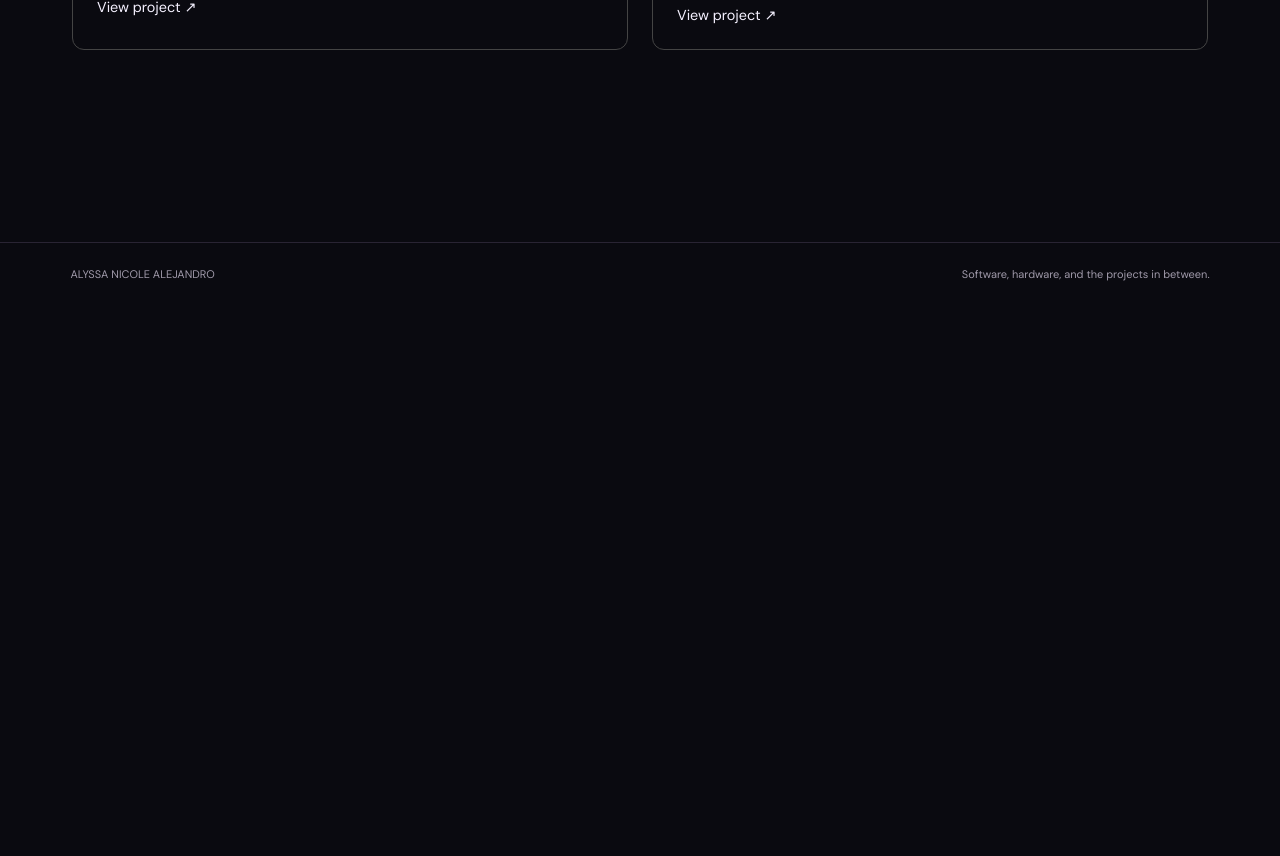
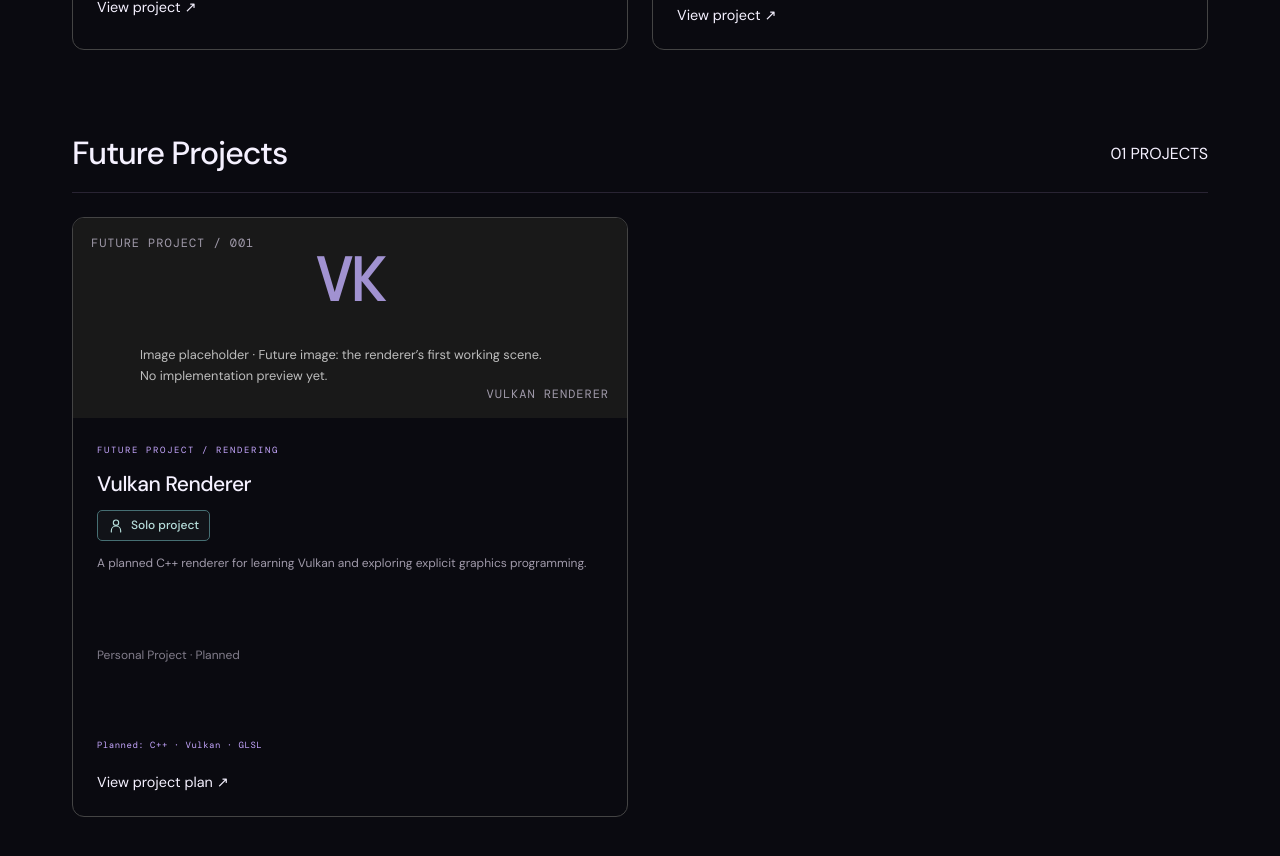
Before and after one commit to alyssa-alejandro/my-portfolio, a React (Vite) app: page /work in a window 1280 px wide. Shown: the part 5380-6236 px from the top of the page. Before the commit the page ends 5685 px from the top, so only its background shows below. Built offline with nearby package versions, Linux system fonts and the light colour scheme.

Commit message:
future projects

```diff
--- a/src/components/ProjectModal.tsx
+++ b/src/components/ProjectModal.tsx
@@ -60,11 +60,11 @@ export default function ProjectModal({ project, onClose }: ProjectModalProps) {
           <figcaption>{project.cover}</figcaption>
         </figure>
         <div className="project-modal-section"><h3>Project overview</h3><p>{project.overview}</p></div>
-        <div className="project-modal-section"><h3>My contributions</h3>
+        <div className="project-modal-section"><h3>{project.status === "Planned" ? "Planned scope" : "My contributions"}</h3>
           <ul>{project.contributions.map((item) => <li key={item}>{item}</li>)}</ul>
         </div>
         <div className="project-modal-section"><p className="eyebrow">TECHNICAL FOCUS</p><h3>{project.spotlight.title}</h3><p>{project.spotlight.approach}</p></div>
-        <div className="project-modal-section"><h3>What I learned</h3><p>{project.spotlight.takeaway}</p></div>
+        <div className="project-modal-section"><h3>{project.status === "Planned" ? "Learning goals" : "What I learned"}</h3><p>{project.spotlight.takeaway}</p></div>
         <div className="project-modal-section"><h3>Tools & technologies</h3><p>{project.technologies}</p></div>
         <div className="project-modal-section"><h3>Project media</h3>
           <div className="project-media-grid">{project.media.map((media, index) => (
--- /dev/null
+++ b/src/data/projects/VulkanRenderer_Future.js
@@ -0,0 +1,24 @@
+/** @type {import('./types').Project} */
+const project = {
+  id: 'vulkan-renderer', category: 'FUTURE PROJECT / RENDERING', title: 'Vulkan Renderer',
+  solo: true, status: 'Planned', role: 'Personal Project', team: 'Independent project',
+  description: 'A planned C++ renderer for learning Vulkan and exploring explicit graphics programming.',
+  technologies: 'Planned: C++ · Vulkan · GLSL',
+  cover: 'Future image: the renderer’s first working scene. No implementation preview yet.',
+  overview: 'I plan to build a renderer in C++ using Vulkan to deepen my understanding of how a graphics application manages rendering resources and submits work to the GPU. This entry records the project’s intended direction; implementation details and results will be added as development progresses.',
+  contributions: [
+    'Learn the Vulkan setup and rendering workflow through a small standalone renderer.',
+    'Start with a basic rendered scene and expand the project in manageable stages.',
+    'Document implementation decisions and progress as the renderer develops.',
+  ],
+  spotlight: {
+    title: 'Learning explicit graphics programming',
+    approach: 'The initial goal is to understand Vulkan’s rendering workflow and resource management by implementing a small working example. Further features will be scoped once that foundation is in place.',
+    takeaway: 'Build a practical understanding of Vulkan and strengthen my C++ graphics programming skills.',
+  },
+  media: [
+    { kind: 'Image', title: 'First rendered scene', brief: 'Add an actual screenshot once the renderer produces its first scene. Caption what works at that milestone.' },
+  ],
+};
+
+export default project;
--- a/src/data/projects/catalog.ts
+++ b/src/data/projects/catalog.ts
@@ -1,3 +1,4 @@
+import vulkanRenderer from './VulkanRenderer_Future.js';
 import type { Project } from './types.ts';
 import caffeineEngine from './CaffeineEngine_GAM200.js';
 import ekosafe from './EkoSafe_B101.js';
@@ -27,3 +28,9 @@ export const hardwareProjects: Project[] = [cprex, communityCabinet, foldingTabl
 
 
 export const entrepreneurshipProjects: Project[] = [quiknom, ekosafe];
+
+
+
+
+
+export const futureProjects: Project[] = [vulkanRenderer];
--- a/src/pages/Work.tsx
+++ b/src/pages/Work.tsx
@@ -4,7 +4,7 @@ import LeadershipBadge from '../components/LeadershipBadge';
 
 import { useState } from "react";
 import ProjectModal from "../components/ProjectModal";
-import { gameProjects, softwareProjects, hardwareProjects, entrepreneurshipProjects } from "../data/projects/catalog.ts";
+import { gameProjects, softwareProjects, hardwareProjects, entrepreneurshipProjects, futureProjects } from "../data/projects/catalog.ts";
 
 export default function Work() {
   const [selectedProject, setSelectedProject] = useState<Project | null>(null);
@@ -22,7 +22,7 @@ export default function Work() {
         </p>
       </header>
 
-      {[{ title: "Game Development", items: gameProjects }, { title: "Software Development", items: softwareProjects }, { title: "Hardware & IoT", items: hardwareProjects }, { title: "Entrepreneurship", items: entrepreneurshipProjects }].map((group) => (<section className="work-category" key={group.title}>
+      {[{ title: "Game Development", items: gameProjects }, { title: "Software Development", items: softwareProjects }, { title: "Hardware & IoT", items: hardwareProjects }, { title: "Entrepreneurship", items: entrepreneurshipProjects }, { title: "Future Projects", items: futureProjects }].map((group) => (<section className="work-category" key={group.title}>
         <div className="work-category-heading">
           <h2>{group.title}</h2>
           <span>{String(group.items.length).padStart(2, "0")} PROJECTS</span>
@@ -45,7 +45,7 @@ export default function Work() {
                 <div className="work-series-mark">
                   {project.id === "gam200" ? "OOM" : project.id === "caffeine-engine" ? "CE" :
                    project.id === "gam300" ? "EV" : project.id === "seam-carving" ? "SC" : project.id === "python-3d-vision" ? "CV" :
-                   project.id === "cprex" ? "CPR" : project.id === "community-cabinet" ? "IoT" : project.id === "folding-cabinet-table" ? "E262" : project.id === "quiknom" ? "QN" : project.id === "ekosafe" ? "EKO" : "GAM"}
+                   project.id === "cprex" ? "CPR" : project.id === "community-cabinet" ? "IoT" : project.id === "folding-cabinet-table" ? "E262" : project.id === "quiknom" ? "QN" : project.id === "ekosafe" ? "EKO" : project.id === "vulkan-renderer" ? "VK" : "GAM"}
                 </div>
                 <span className="card-media-brief">Image placeholder · {project.cover}</span><span className="visual-caption">
                   {project.title}
@@ -62,7 +62,7 @@ export default function Work() {
                   {project.technologies}
                 </div>
                 <span className="project-view-link">
-                  View project ↗
+                  {project.status === "Planned" ? "View project plan ↗" : "View project ↗"}
                 </span>
               </div>
             </button>
--- a/vite.config.ts
+++ b/vite.config.ts
@@ -5,6 +5,8 @@ import { defineConfig } from 'vite'
 export default defineConfig({
   plugins: [react()],
   server: {
+    port: 5174,
+    strictPort: true,
     watch: {
       ignored: ['**/.vs/**'],
       // Wait for multi-part saves to finish before transforming source modules.
```
